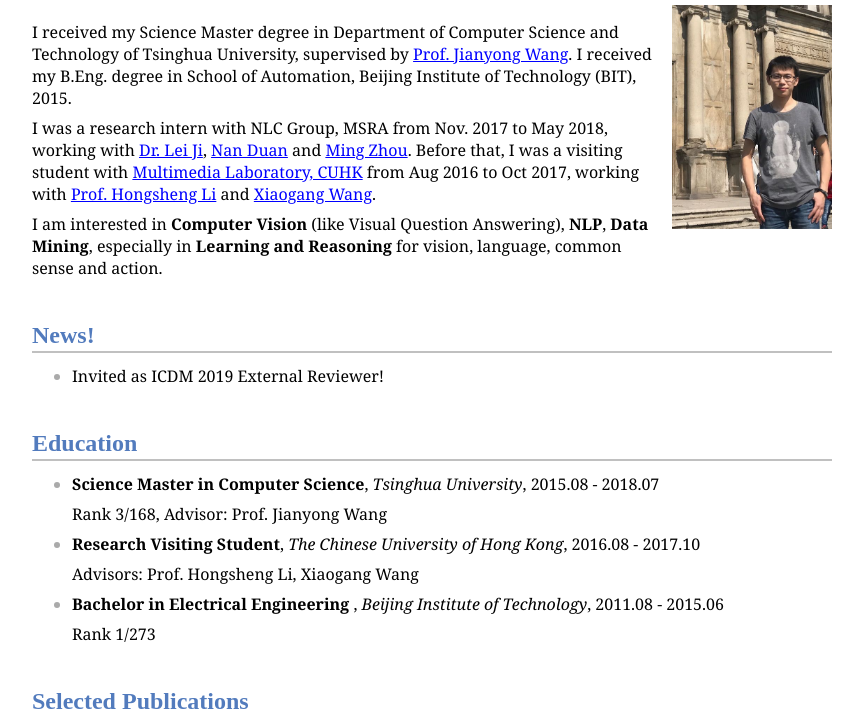
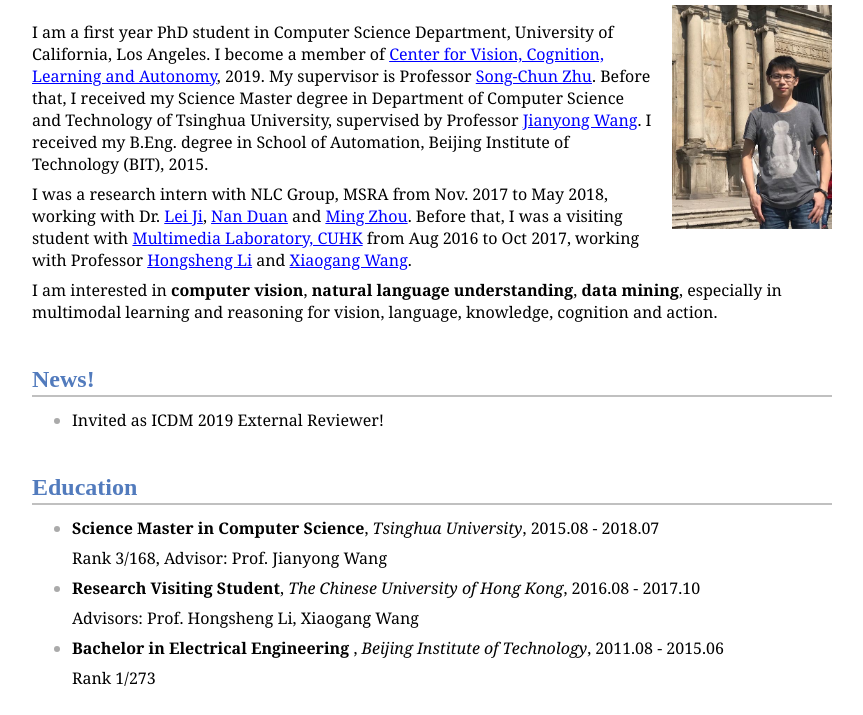
Before and after one commit to lupantech/lupantech.github.io, a plain HTML site: page index.html in a window 1280 px wide. Shown: the part 85-800 px from the top of the page, without its empty margins (208-1071 px from the left). Drawn offline with Linux system fonts and the light colour scheme; a script that the page names is missing.

Commit message:
update biography

```diff
--- a/index.html
+++ b/index.html
@@ -392,16 +392,19 @@ asciidoc.install();
 <img src="./files/panlu.jpg" alt="Pan Lu" width="160">
 </div>
 </div>
+
+
 <div class="paragraph"><p>
-  I received my Science Master degree in Department of Computer Science and Technology of Tsinghua University, supervised by <a href="http://dbgroup.cs.tsinghua.edu.cn/wangjy/">Prof. Jianyong Wang</a>. I received my B.Eng. degree in School of Automation, Beijing Institute of Technology (BIT), 2015.
+  I am a first year PhD student in Computer Science Department, University of California, Los Angeles. I become a member of  <a href="https://vcla.stat.ucla.edu/">Center for Vision, Cognition, Learning and Autonomy</a>, 2019. My supervisor is Professor <a href="http://www.stat.ucla.edu/~sczhu/"> Song-Chun Zhu</a>. Before that, I received my Science Master degree in Department of Computer Science and Technology of Tsinghua University, supervised by Professor <a href="http://dbgroup.cs.tsinghua.edu.cn/wangjy/">Jianyong Wang</a>. I received my B.Eng. degree in School of Automation, Beijing Institute of Technology (BIT), 2015.
 </p></div>
+
 <div class="paragraph"><p>
-  I was a research intern with NLC Group, MSRA from Nov. 2017 to May 2018, working with <a href="https://www.microsoft.com/en-us/research/people/leiji/">Dr. Lei Ji</a>, <a href="https://www.microsoft.com/en-us/research/people/nanduan/">Nan Duan</a> and <a href="https://www.microsoft.com/en-us/research/people/mingzhou/">Ming Zhou</a>.
-  Before that, I was a visiting student with <a href="http://mmlab.ie.cuhk.edu.hk/index.html">Multimedia Laboratory, CUHK</a> from Aug 2016 to Oct 2017, working with <a href="http://www.ee.cuhk.edu.hk/~hsli/">Prof. Hongsheng Li</a> and <a href="http://www.ee.cuhk.edu.hk/~xgwang/">Xiaogang Wang</a>.
+  I was a research intern with NLC Group, MSRA from Nov. 2017 to May 2018, working with Dr. <a href="https://www.microsoft.com/en-us/research/people/leiji/">Lei Ji</a>, <a href="https://www.microsoft.com/en-us/research/people/nanduan/">Nan Duan</a> and <a href="https://www.microsoft.com/en-us/research/people/mingzhou/">Ming Zhou</a>.
+  Before that, I was a visiting student with <a href="http://mmlab.ie.cuhk.edu.hk/index.html">Multimedia Laboratory, CUHK</a> from Aug 2016 to Oct 2017, working with Professor <a href="http://www.ee.cuhk.edu.hk/~hsli/">Hongsheng Li</a> and <a href="http://www.ee.cuhk.edu.hk/~xgwang/">Xiaogang Wang</a>.
 </p></div>
 <div class="paragraph"><p>
 
-I am interested in <strong>Computer Vision</strong> (like Visual Question Answering), <strong>NLP</strong>, <strong>Data Mining</strong>, especially in <strong>Learning and Reasoning</strong> for vision, language, common sense and action.
+I am interested in <strong>computer vision</strong>, <strong>natural language understanding</strong>, <strong>data mining</strong>, especially in multimodal learning and reasoning for vision, language, knowledge, cognition and action.
 </p></div>
 </div>
 </div>
```
